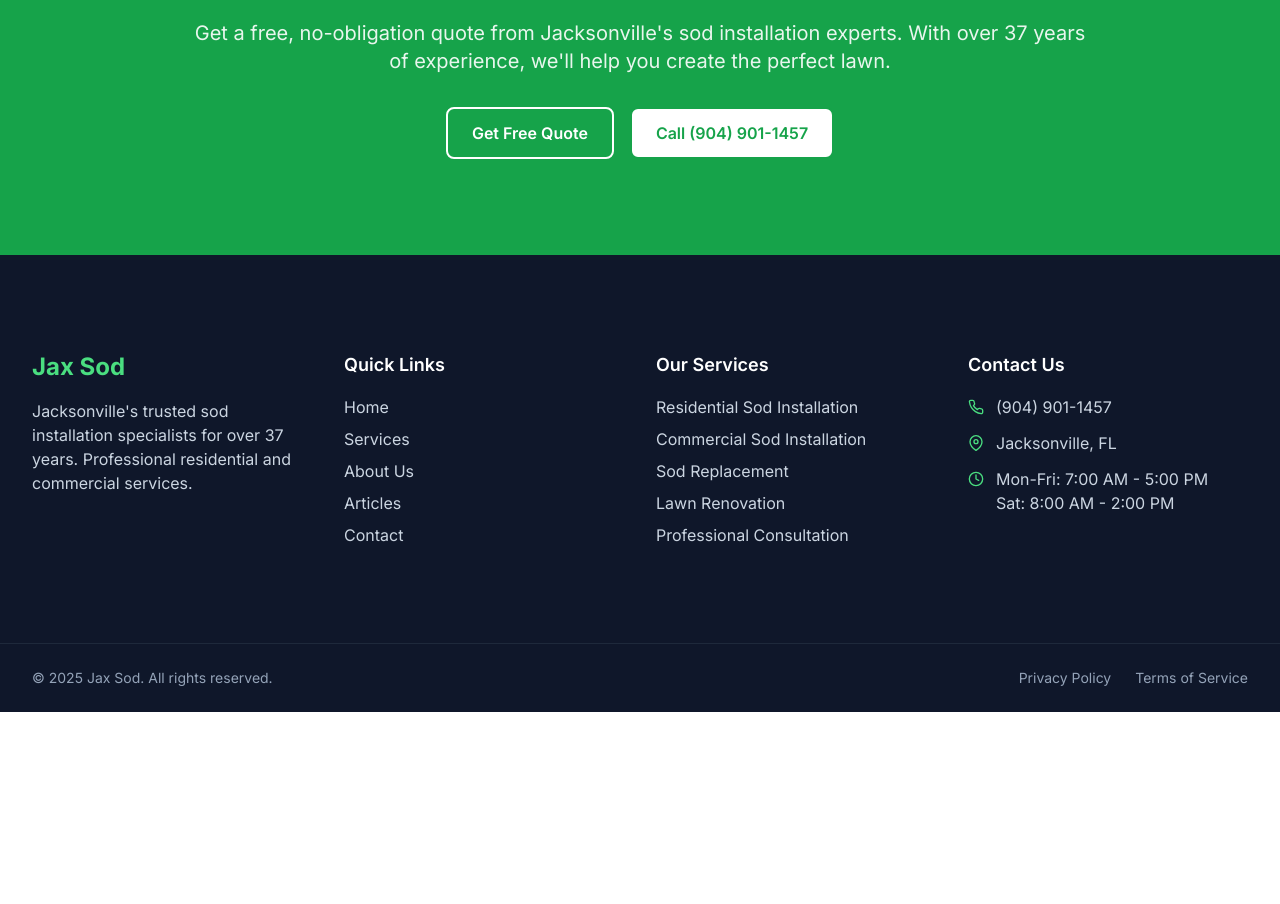
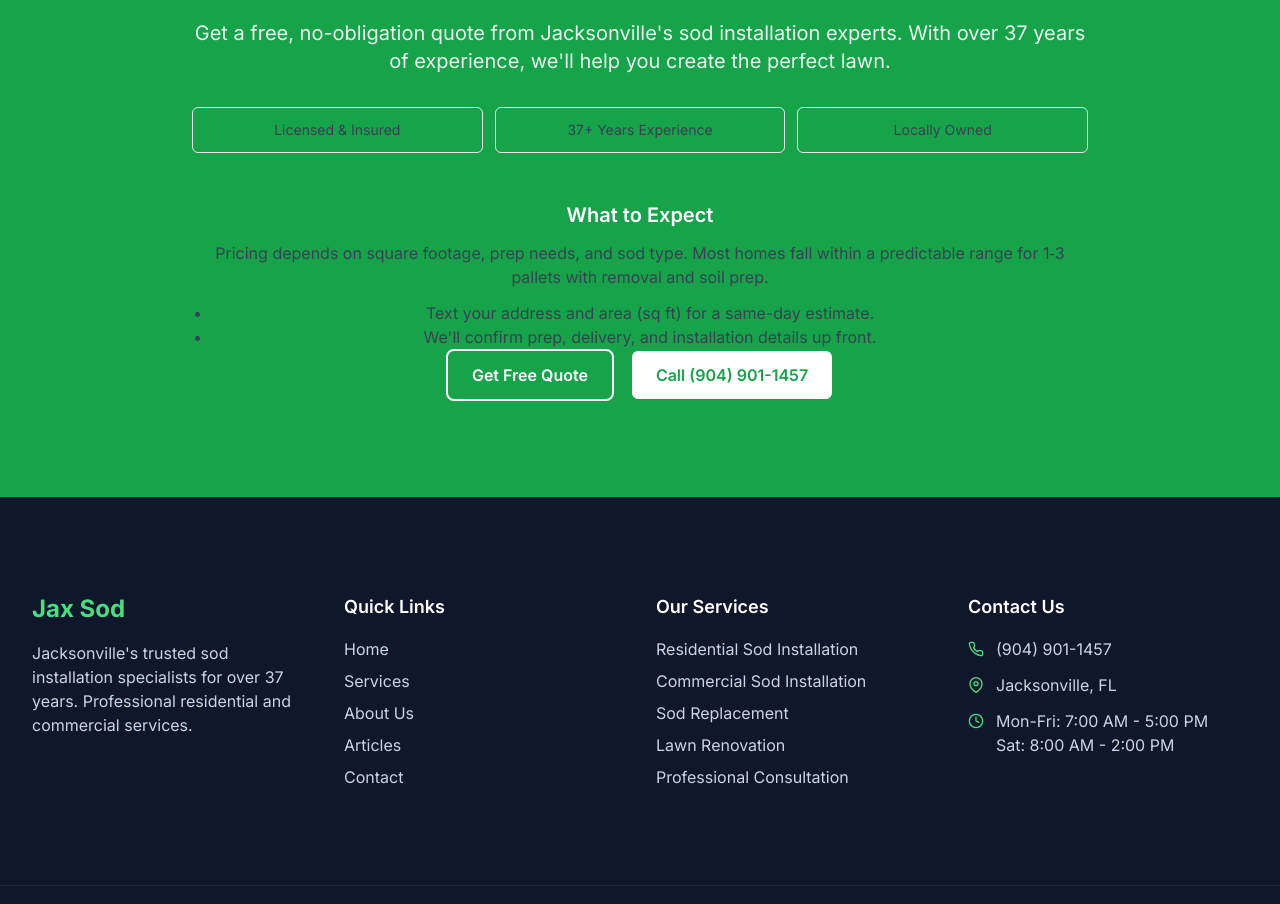
Before and after one commit to bigbricey/jaxsod-website, a Next.js app: page / in a window 1280 px wide. Shown: the part 3994-4898 px from the top of the page. Before the commit the page ends 4706 px from the top, so only its background shows below. Built offline with nearby package versions, Linux system fonts and the light colour scheme.

Commit message:
Add TrustBadges, PricingExpeEnhance home page with TrustBadges, PricingExpectations, and StickyCallBarctations, and StickyCallBar

```diff
--- a/app/page.tsx
+++ b/app/page.tsx
@@ -1,3 +1,6 @@
+import TrustBadges from '@/components/TrustBadges';
+import StickyCallBar from '@/components/StickyCallBar';
+import PricingExpectations from '@/components/PricingExpectations';
 import Hero from '@/components/Hero'
 import ServiceCard from '@/components/ServiceCard'
 import TestimonialCard from '@/components/TestimonialCard'
@@ -242,6 +245,10 @@ export default function Home() {
               Get a free, no-obligation quote from Jacksonville's sod installation experts.
               With over 37 years of experience, we'll help you create the perfect lawn.
             </p>
+<TrustBadges />
+            <PricingExpectations />
+            <StickyCallBar />
+
             <div className="flex flex-col sm:flex-row gap-4 justify-center">
               <Link href="/contact" className="btn-outline">
                 Get Free Quote
```
